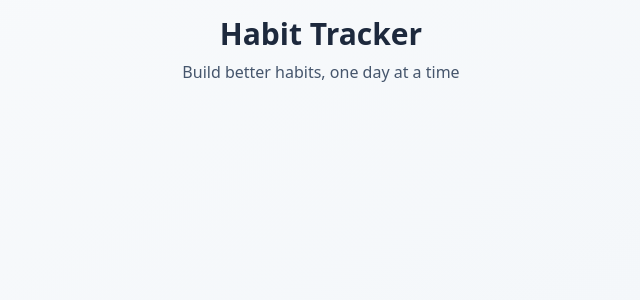
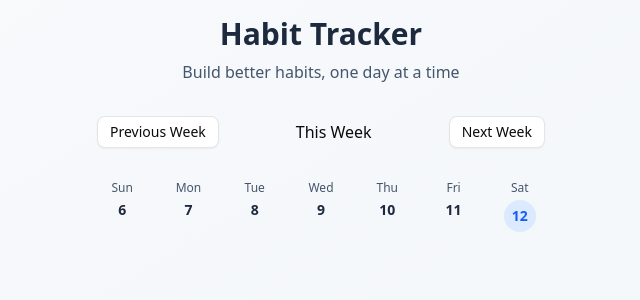
Before and after one commit to md-nahiduzzaman/habit-tracker-client, a Next.js app: page / in a window 1280 px wide. Shown: the top 300 px of the page, without its empty margins (319-959 px from the left). Built offline with nearby package versions, Linux system fonts and the light colour scheme.

Commit message:
ui: week navigation added

```diff
--- a/src/app/page.tsx
+++ b/src/app/page.tsx
@@ -1,10 +1,49 @@
+"use client";
+
 import { Header } from "@/components/header";
+import WeekNavigation from "@/components/weekNavigation";
+import { use, useEffect, useState } from "react";
+import { start } from "repl";
+
+const formatDate = (date: Date) => {
+  return date.toISOString().split("T")[0];
+};
+
+// get week dates for the current week
+const getWeekDates = (weekOffset: number = 0): Date[] => {
+  const today = new Date();
+  const startOfWeek = new Date();
+  startOfWeek.setDate(today.getDate() - today.getDay() + weekOffset * 7);
+
+  return Array.from({ length: 7 }, (_, i) => {
+    const date = new Date(startOfWeek);
+    date.setDate(startOfWeek.getDate() + i);
+    return date;
+  });
+};
 
 export default function Home() {
+  const [currentWeek, setCurrentWeek] = useState<number>(0);
+  const weekDates = getWeekDates(currentWeek);
+  const today = formatDate(new Date());
+
+  useEffect(() => {
+    console.log("✔️ Week Dates Updated: ", weekDates);
+  }, [currentWeek]);
+
   return (
     <div className="min-h-screen bg-gradient-to-br from-slate-50 to-slate-100 p-4">
-      <div className="max-w-md mx-auto">
+      <div className="max-w-md mx-auto space-y-4">
         <Header />
+
+        {/* 🔹 Week Navigation */}
+        <WeekNavigation
+          currentWeek={currentWeek}
+          setCurrentWeek={setCurrentWeek}
+          weekDates={weekDates}
+          formatDate={formatDate}
+          today={today}
+        />
       </div>
     </div>
   );
--- a/src/components/weekNavigation.tsx
+++ b/src/components/weekNavigation.tsx
@@ -14,6 +14,7 @@ export default function WeekNavigation(props: WeekNavigationProps) {
 
   return (
     <div>
+      <div className="flex items-center justify-between mb-6">
         {/* week navigation */}
         {/* pervious */}
         <Button
@@ -25,7 +26,13 @@ export default function WeekNavigation(props: WeekNavigationProps) {
         </Button>
 
         {/* current week */}
-      <div>{currentWeek === 0 ? "This Week" : `Week ${currentWeek + 1}`}</div>
+        <div>
+          {currentWeek === 0
+            ? "This Week"
+            : `${Math.abs(currentWeek)} week${
+                Math.abs(currentWeek) === 1 ? "" : "s"
+              } ${currentWeek > 0 ? "ahead" : "ago"}`}
+        </div>
 
         {/* next */}
         <Button
@@ -35,6 +42,7 @@ export default function WeekNavigation(props: WeekNavigationProps) {
         >
           Next Week
         </Button>
+      </div>
 
       {/* week days header  */}
       <div>
@@ -42,9 +50,12 @@ export default function WeekNavigation(props: WeekNavigationProps) {
           {["Sun", "Mon", "Tue", "Wed", "Thu", "Fri", "Sat"].map(
             (day, index) => (
               <div key={day} className="text-center py-2">
+                {/* day */}
                 <div className="text-xs font-medium text-slate-600 mb-1">
                   {day}
                 </div>
+
+                {/* date */}
                 <div
                   className={`text-sm font-semibold ${
                     formatDate(weekDates[index]) === today
```
Lines whose indentation alone changed are shown as unchanged.
